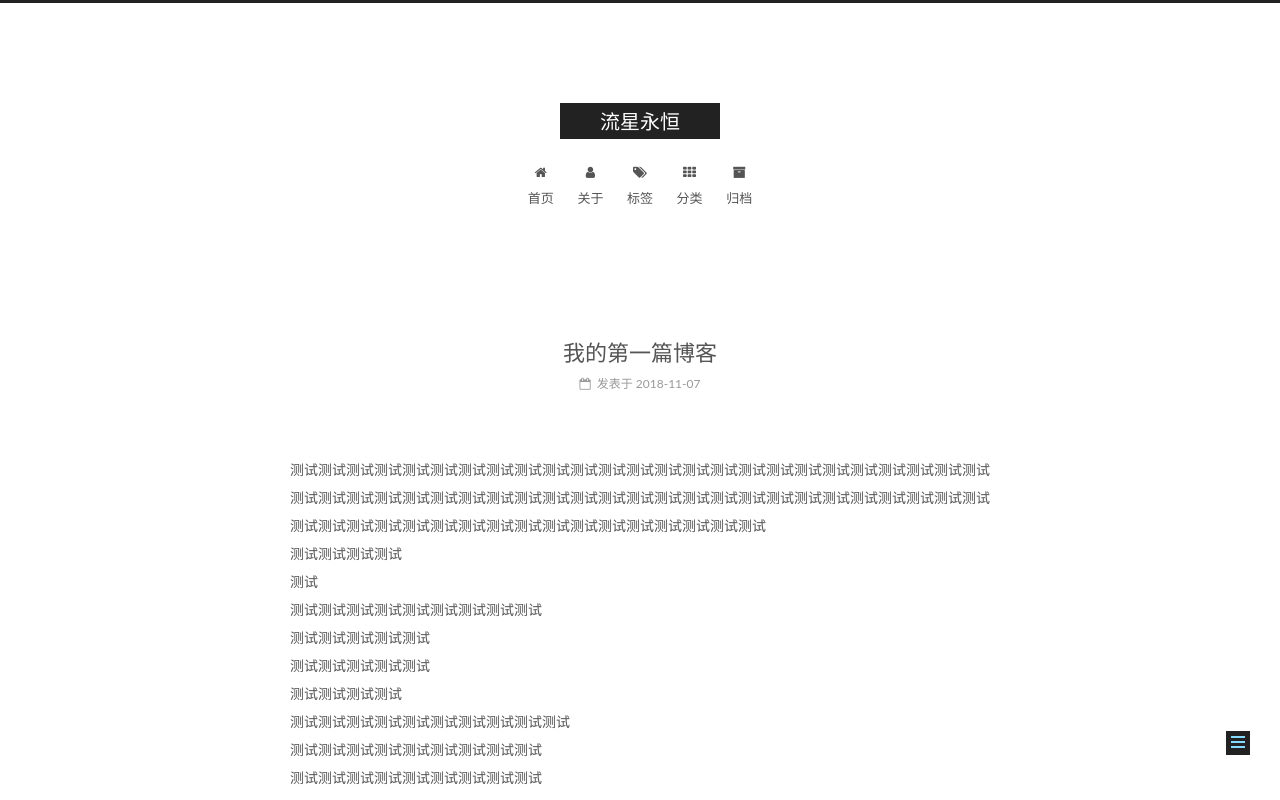
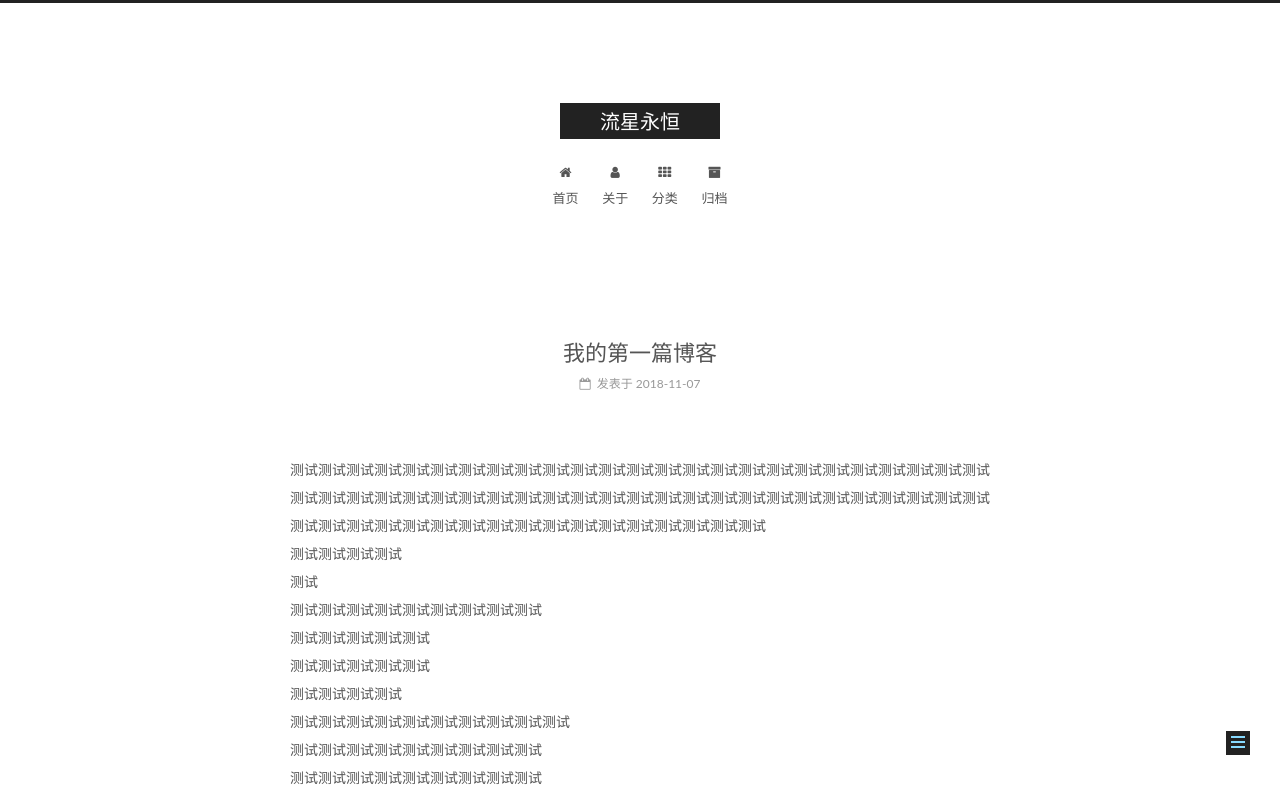
Before and after one commit to lxyh/lxyh.github.io, a plain HTML site: page 2018/11/07/我的第一篇博客/index.html in a window 1280 px wide. Shown: the top 800 px of the page. Drawn offline with Linux system fonts and the light colour scheme.

Commit message:
Site updated: 2018-11-08 11:15:12

```diff
--- a/2018/11/07/我的第一篇博客/index.html
+++ b/2018/11/07/我的第一篇博客/index.html
@@ -196,16 +196,6 @@
               <i class="menu-item-icon fa fa-fw fa-user"></i> <br>
 
             关于
-          </a>
-        </li>
-
-
-        <li class="menu-item menu-item-tags">
-          <a href="/tags/" rel="section">
-
-              <i class="menu-item-icon fa fa-fw fa-tags"></i> <br>
-
-            标签
           </a>
         </li>
 
--- a/css/main.css
+++ b/css/main.css
@@ -1822,7 +1822,7 @@ pre .javascript .function {
   width: 4px;
   height: 4px;
   border-radius: 50%;
-  background: #b4de2d;
+  background: #69ffc8;
 }
 .links-of-blogroll {
   font-size: 13px;
```
Also changed, not shown: archives/2018/11/index.html (+0 -10 lines), archives/2018/index.html (+0 -10 lines), archives/index.html (+0 -10 lines), categories/index.html (+0 -10 lines), index.html (+0 -10 lines).
